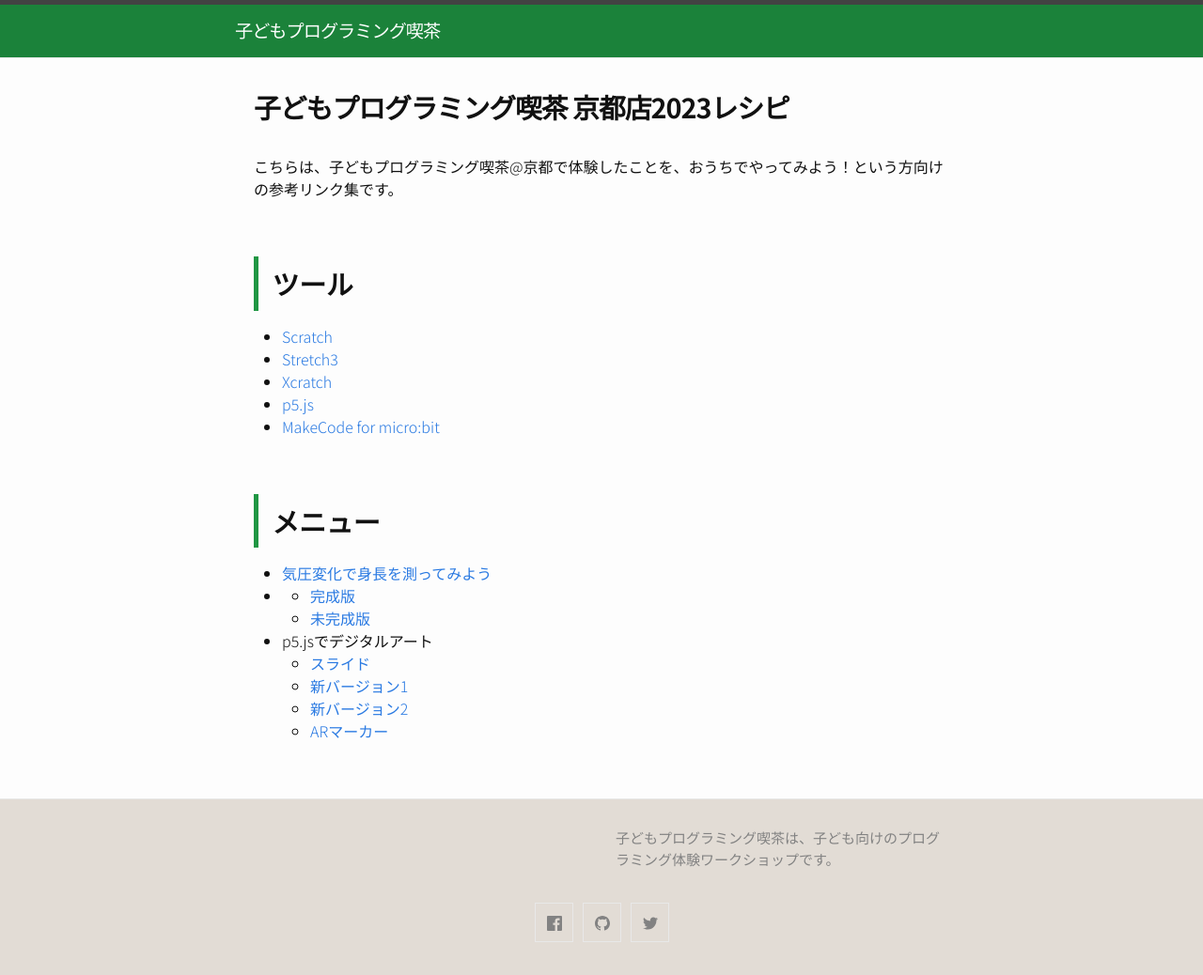
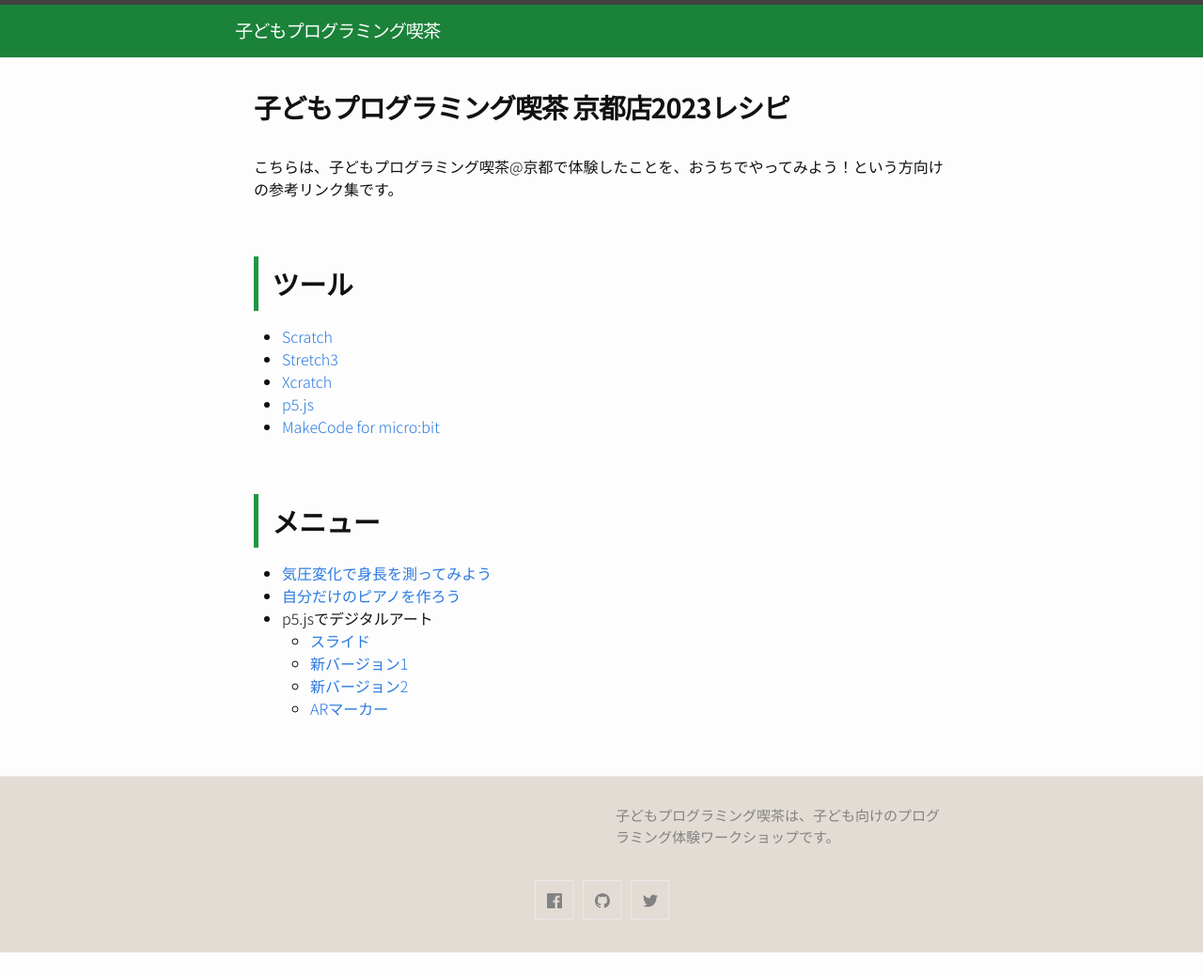
Before and after one commit to pgmsaloon4kids/pgmsaloon4kids.github.io, a Jekyll site: the page built from pages/kyoto/2023-recipe.md, in a window 1280 px wide. Shown: the whole page at 94% size. Built offline with Jekyll 4.4.1, drawn with Linux system fonts in a browser that asks for light colours; after the commit the page ends 1014 px from its top, so only the background shows below that.

Commit message:
ピアノのプロジェクトを更新

```diff
--- a/pages/kyoto/2023-recipe.md
+++ b/pages/kyoto/2023-recipe.md
@@ -14,9 +14,7 @@ title: 子どもプログラミング喫茶 京都店2023レシピ
 
 ## メニュー
 - [気圧変化で身長を測ってみよう](https://399.jp/c1)
--
-    - [完成版](https://scratch.mit.edu/projects/841423226/)
-    - [未完成版](https://scratch.mit.edu/projects/841440403/)
+- [自分だけのピアノを作ろう](https://scratch.mit.edu/projects/842015943/)
 - p5.jsでデジタルアート
     - [スライド](https://docs.google.com/presentation/d/1J8cxgNk3Bt_Gz84ZyQuvSRO45tfcSTxTqoNtn1lvbww/edit?usp=sharing)
     - [新バージョン1](https://editor.p5js.org/toyota_ref/sketches/NVfJwXJFm)
```
